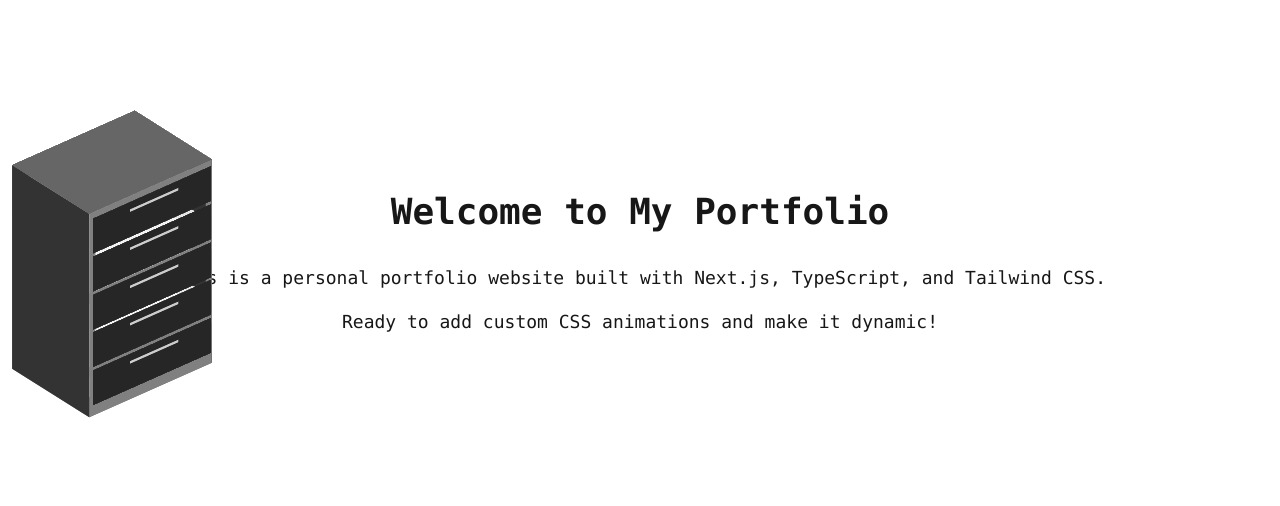
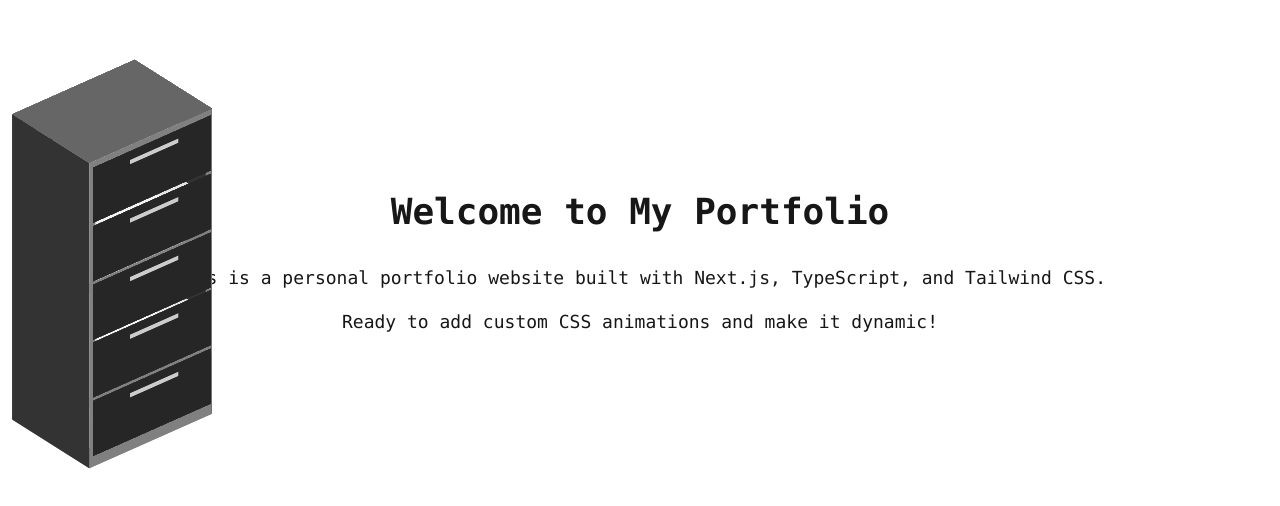
Before and after one commit to Dhruvsa1/Personal-Portfolio, a Next.js app: page / in a window 1280 px wide. Shown: the part 136-642 px from the top of the page. Built offline with nearby package versions, Linux system fonts and the light colour scheme.

Commit message:
Increase drawer height for better visibility

```diff
--- a/components/Cabinet.css
+++ b/components/Cabinet.css
@@ -23,7 +23,7 @@
   --hover: 0.05;
   --default: 0.01;
   --limit: 0.9;
-  --height: 30;
+  --height: 45;
   --width: 20;
   --depth: 15;
   --frame: 1;
```
